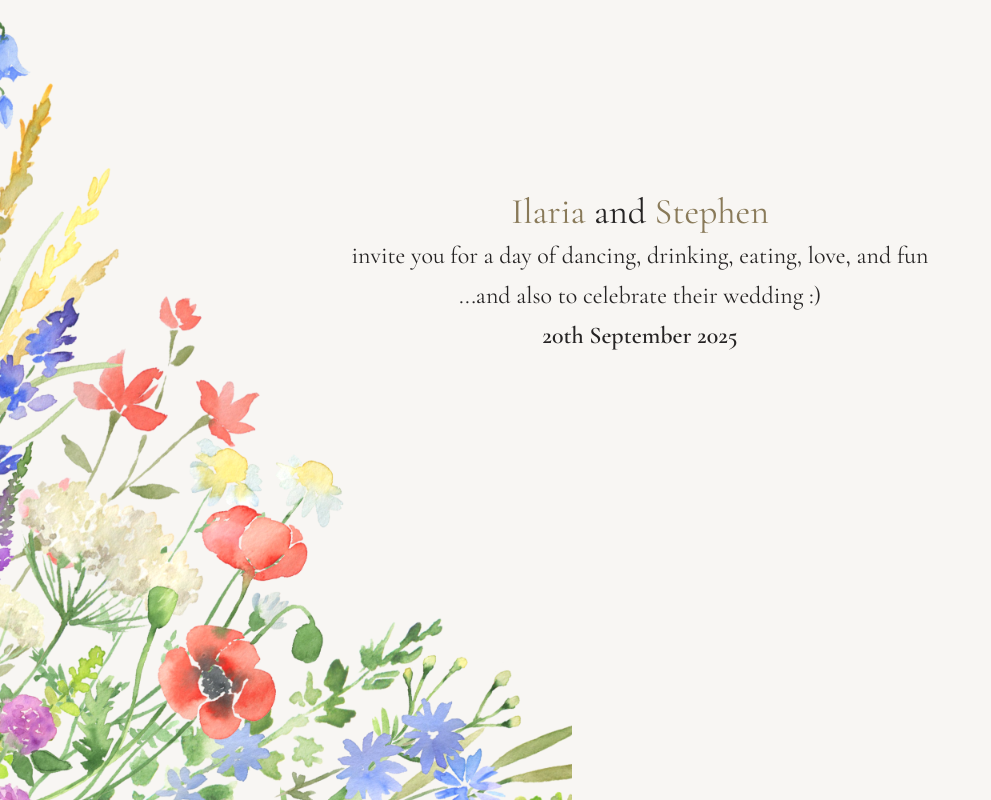
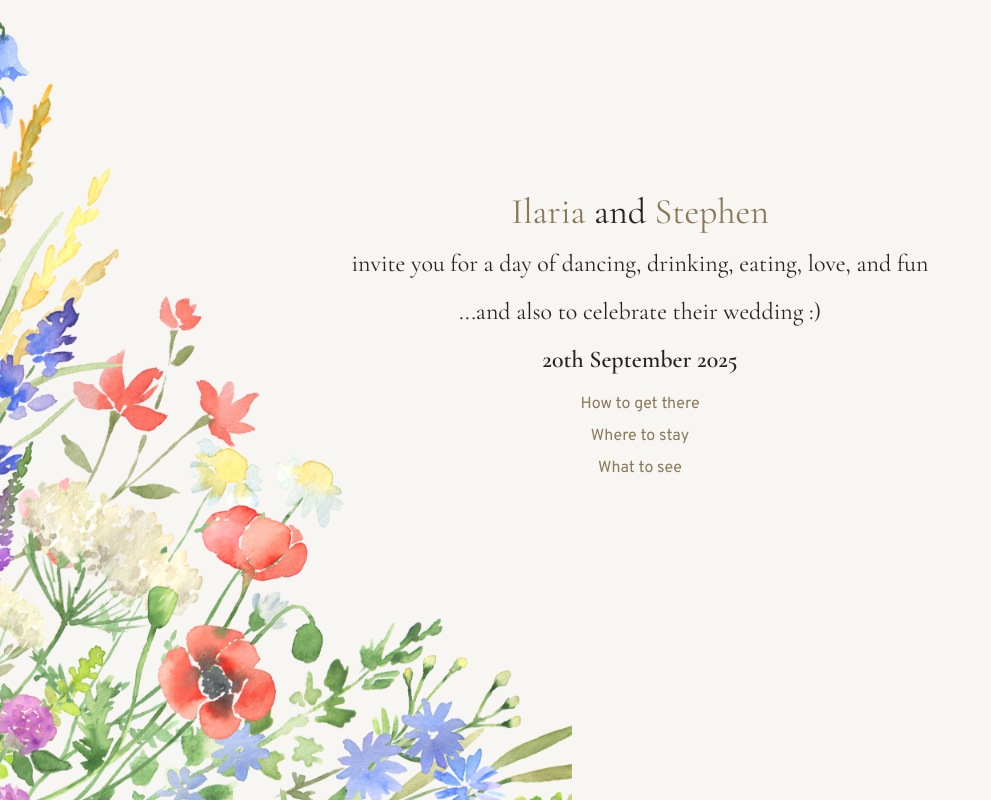
Before and after one commit to stephen-mclean/wedding-ui, a Next.js app: page / in a window 1280 px wide. Shown: the whole page, without its empty margins (0-991 px from the left). Built offline with nearby package versions, Linux system fonts and the light colour scheme.

Commit message:
add links to placeholder pages

```diff
--- /dev/null
+++ b/src/app/accomodation/page.tsx
@@ -0,0 +1,7 @@
+export default function Accomodation() {
+  return (
+    <div>
+      <h1 className="font-serif text-4xl">Where to stay</h1>
+    </div>
+  );
+}
--- a/src/app/layout.tsx
+++ b/src/app/layout.tsx
@@ -30,7 +30,9 @@ export default function RootLayout({
       <body
         className={`${cormorantGaramond.variable} ${overpass.variable} antialiased bg-surface`}
       >
-        {children}
+        <div className="h-screen w-screen flex justify-center bg-[url('/flowers.png')] bg-no-repeat bg-contain pt-20 sm:pt-48 bg-left-bottom">
+          {children}
+        </div>
       </body>
     </html>
   );
--- a/src/app/page.tsx
+++ b/src/app/page.tsx
@@ -1,7 +1,8 @@
+import Link from "next/link";
+
 export default function Home() {
   return (
-    <div className="h-screen w-screen flex justify-center bg-[url('/flowers.png')] bg-no-repeat bg-contain pt-32 sm:pt-48 bg-left-bottom">
-      <div className="flex flex-col gap-2 text-center text-balance">
+    <div className="flex flex-col gap-4 text-center text-balance">
       <h1 className="font-serif text-4xl">
         <span className="text-primary">Ilaria</span> and{" "}
         <span className="text-primary">Stephen</span>
@@ -12,9 +13,23 @@ export default function Home() {
       <h2 className="font-serif text-2xl">
         ...and also to celebrate their wedding :)
       </h2>
-        <h2 className="font-serif text-2xl font-semibold">
-          20th September 2025
-        </h2>
+      <h2 className="font-serif text-2xl font-semibold">20th September 2025</h2>
+      <div className="flex flex-col items-center gap-2">
+        <Link href={"/travel"}>
+          <div className="flex gap-1 text-base font-sans text-primary">
+            How to get there
+          </div>
+        </Link>
+        <Link href={"/accomodation"}>
+          <div className="flex gap-1 text-base font-sans text-primary">
+            Where to stay
+          </div>
+        </Link>
+        <Link href={"/sights"}>
+          <div className="flex gap-1 text-base font-sans text-primary">
+            What to see
+          </div>
+        </Link>
       </div>
     </div>
   );
--- /dev/null
+++ b/src/app/sights/page.tsx
@@ -0,0 +1,7 @@
+export default function Sights() {
+  return (
+    <div>
+      <h1 className="font-serif text-4xl">What to see</h1>
+    </div>
+  );
+}
--- /dev/null
+++ b/src/app/travel/page.tsx
@@ -0,0 +1,7 @@
+export default function Travel() {
+  return (
+    <div>
+      <h1 className="font-serif text-4xl">How to get there</h1>
+    </div>
+  );
+}
--- a/tailwind.config.ts
+++ b/tailwind.config.ts
@@ -21,6 +21,13 @@ const config: Config = {
       primary: {
         DEFAULT: "#897A59",
       },
+      accent: {
+        DEFAULT: "#AAC6C9",
+        dark: "#2D3E40",
+      },
+      pink: {
+        DEFAULT: "#AF3B6E",
+      },
       black: {
         DEFAULT: "#252323",
       },
```
Lines whose indentation alone changed are shown as unchanged.
